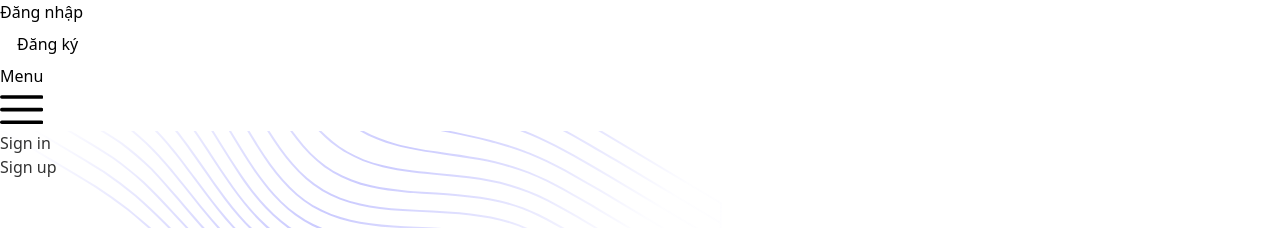
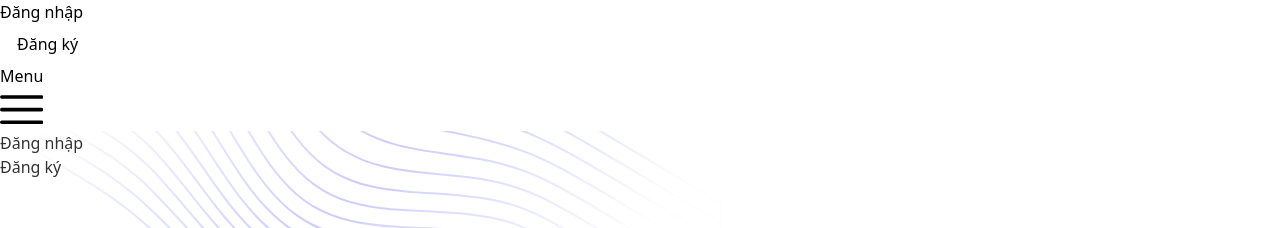
Before and after one commit to datnpq9181/landingpage-wedev, a React (Vite) app: page /signin in a window 1280 px wide. Shown: the part 1280-1508 px from the top of the page. Built offline with nearby package versions, Linux system fonts and the light colour scheme.

Commit message:
update new

```diff
--- a/src/partials/Header.jsx
+++ b/src/partials/Header.jsx
@@ -78,10 +78,10 @@ function Header() {
             <nav id="mobile-nav" ref={mobileNav} className="absolute top-full z-20 left-0 w-full px-4 sm:px-6 overflow-hidden transition-all duration-300 ease-in-out" style={mobileNavOpen ? { maxHeight: mobileNav.current.scrollHeight, opacity: 1 } : { maxHeight: 0, opacity: .8 } }>
               <ul className="bg-gray-800 px-4 py-2">
                 <li>
-                  <Link to="/signin" className="flex font-medium w-full text-purple-600 hover:text-gray-200 py-2 justify-center">Sign in</Link>
+                  <Link to="/signin" className="flex font-medium w-full text-purple-600 hover:text-gray-200 py-2 justify-center">Đăng nhập</Link>
                 </li>
                 <li>
-                  <Link to="/signup" className="font-medium w-full inline-flex items-center justify-center border border-transparent px-4 py-2 my-2 rounded-sm text-white bg-purple-600 hover:bg-purple-700 transition duration-150 ease-in-out">Sign up</Link>
+                  <Link to="/signup" className="font-medium w-full inline-flex items-center justify-center border border-transparent px-4 py-2 my-2 rounded-sm text-white bg-purple-600 hover:bg-purple-700 transition duration-150 ease-in-out">Đăng ký</Link>
                 </li>
               </ul>
             </nav>
```
Also changed, not shown: 3 other files (tests, documents, lock files or other folders).
